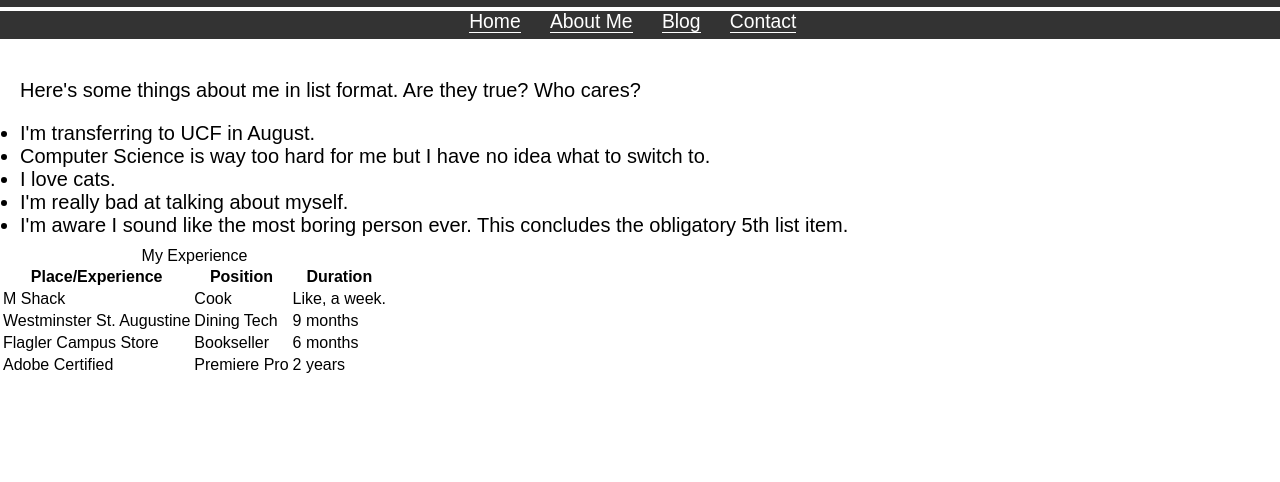
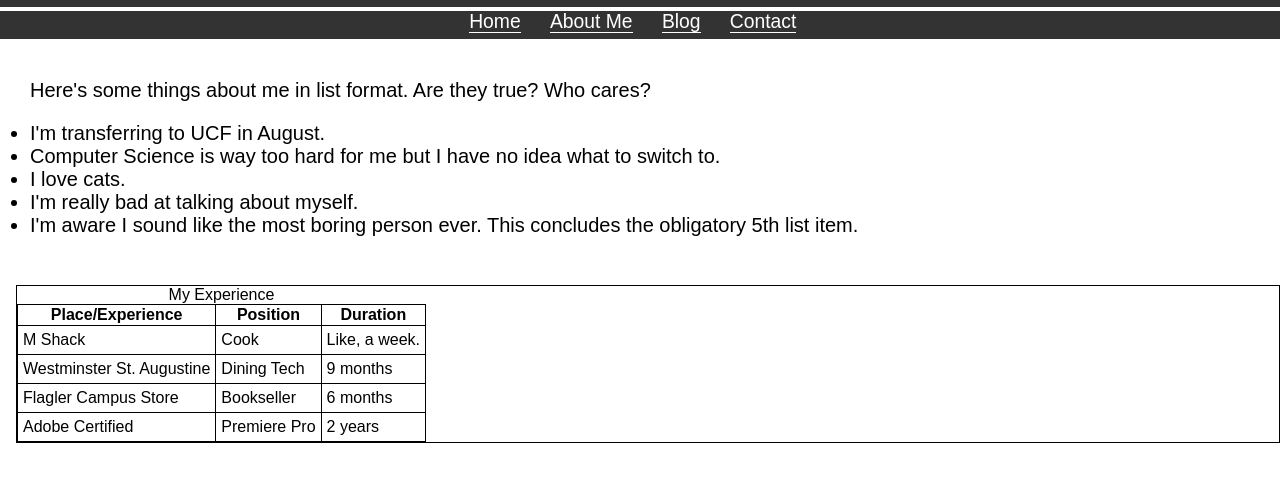
Before and after one commit to calebharris216/portfolio, a plain HTML site: page about.html in a window 1280 px wide. Shown: the part 190-672 px from the top of the page. Drawn offline with Linux system fonts and the light colour scheme; a web font is replaced by a local one.

Commit message:
Add files via upload

```diff
--- a/css/styles.css
+++ b/css/styles.css
@@ -4,7 +4,7 @@ File Name: styles.css
 Date: 06/21/2021
 */
 
-body, header, h1, h2, nav, ul, main, div, footer, article, section, aside {
+body, header, h1, h2, nav, ul, main, div, footer, article, section, aside, table {
   margin: 0;
   padding: 0;
   border: 0;
@@ -123,6 +123,30 @@ figure {
   display: none;
 }
 
+#aboutme {
+  margin-left: 0.5em;
+}
+
+table {
+  display: block;
+  margin-top: 3em;
+  margin-left: 1em;
+}
+
+table, td, th {
+  border-collapse: collapse;
+  border: 1px solid black;
+}
+
+td {
+  padding: 5px;
+}
+
+#newsletterform {
+  border: 1px solid black;
+  margin: 0.25em;
+  padding: 0.5em;
+}
 
 /* Media Query for Tablet viewport */
 @media screen and (min-width: 630px) {
@@ -170,6 +194,8 @@ figure {
     grid-template-columns: auto auto;
     grid-gap: 10px;
   }
+
+
 
 }
 
```
